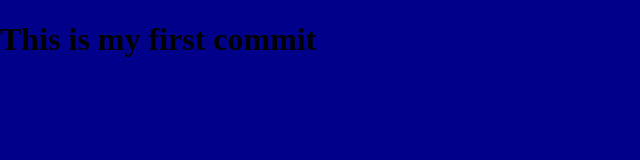
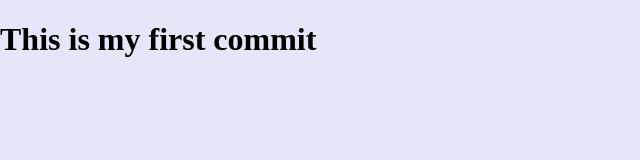
Before and after one commit to captainfeso/generate-quote, a plain HTML site: page index.html in a window 1280 px wide. Shown: the whole page, without its empty margins (0-640 px from the left). Drawn offline with Linux system fonts and the light colour scheme.

Commit message:
Changed css

```diff
--- a/style.css
+++ b/style.css
@@ -4,5 +4,5 @@ html {
 body{
     margin: 0;
     min-height: 100vh;
-    background: darkblue;
+    background:lavender;
 }
```
